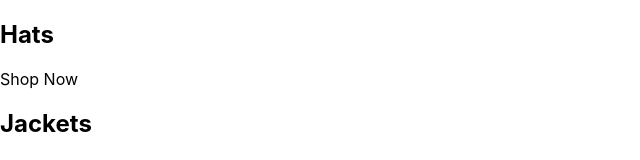
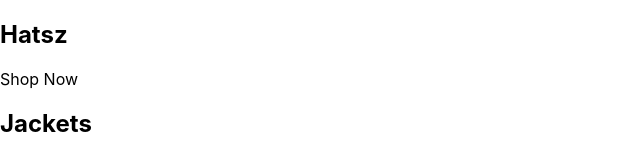
Before and after one commit to DT723/ecomm-store-cp, a React (Create React App) app in the folder ecomm-store-cp/: page / in a window 1280 px wide. Shown: the top 160 px of the page, without its empty margins (0-640 px from the left). Built offline with nearby package versions, Linux system fonts and the light colour scheme.

Commit message:
app.js change

```diff
--- a/ecomm-store-cp/src/App.js
+++ b/ecomm-store-cp/src/App.js
@@ -4,7 +4,7 @@ const App = () => {
       <div className="category-container">
         {/* <img /> */}
         <div className="category-body-container">
-          <h2>Hats</h2>
+          <h2>Hatsz</h2>
           <p>Shop Now</p>
         </div>
       </div>
@@ -37,7 +37,7 @@ const App = () => {
         </div>
       </div>
     </div>
-  )
+  );
 };
 
 export default App;
```
